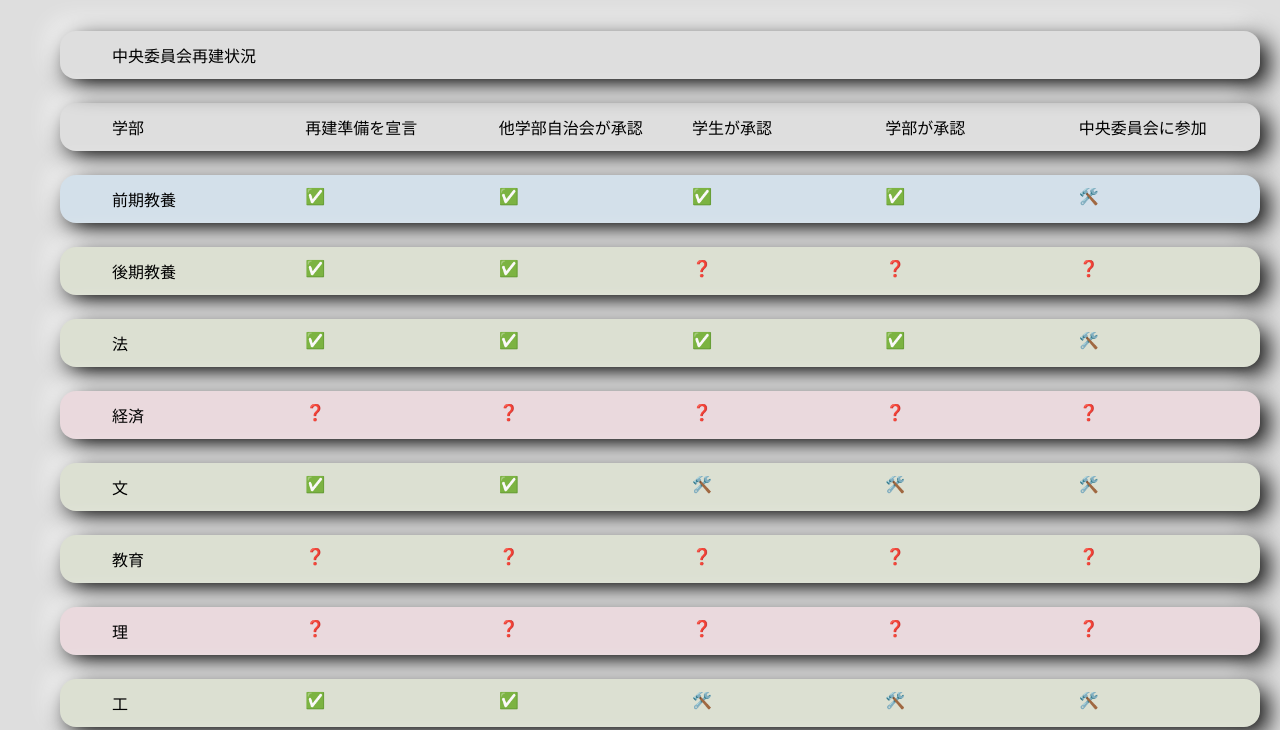
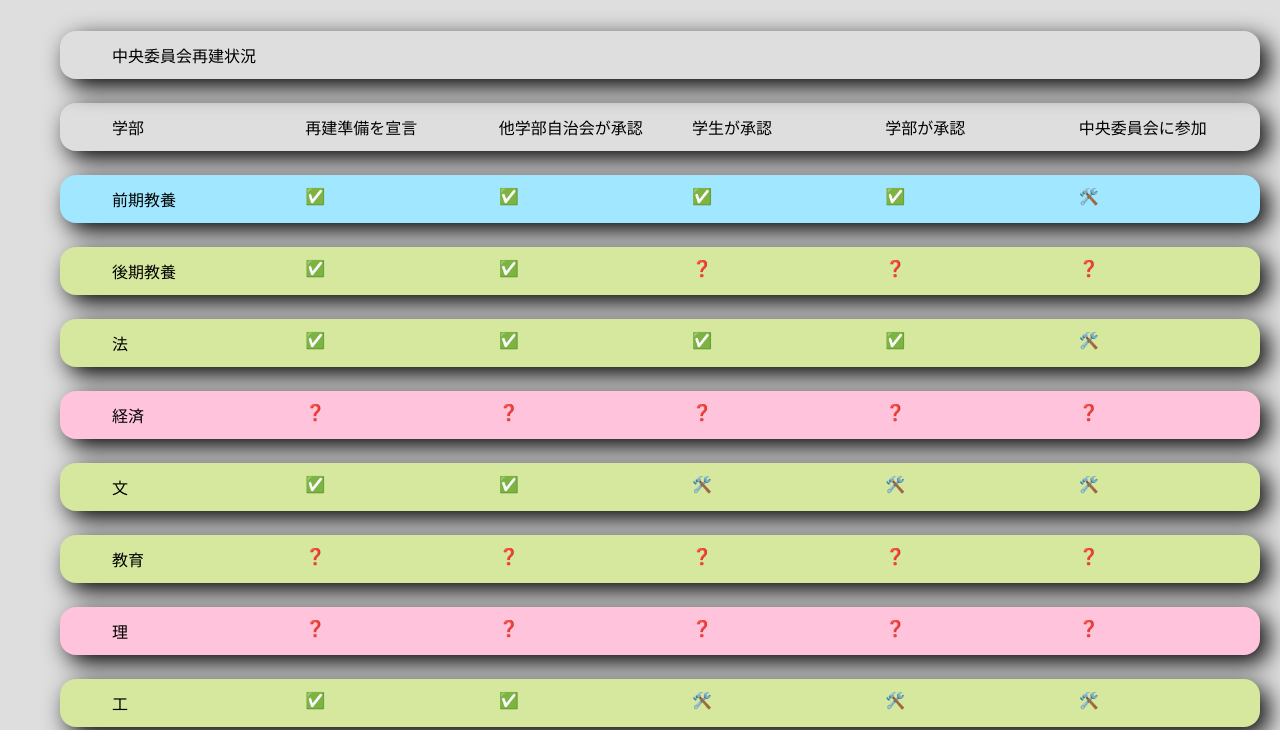
Before and after one commit to utjichi/roadmap, a plain HTML site: page index.html in a window 1280 px wide. Shown: the part 70-800 px from the top of the page. Drawn offline with Linux system fonts and the light colour scheme.

Commit message:
Update style.css

```diff
--- a/style.css
+++ b/style.css
@@ -1,6 +1,6 @@
 :root {
   --bg-l:90%;
-  --bg-c:0.02;
+  --bg-c:0.1;
   --row-shadow-offset-x: 8px;
   --row-shadow-offset-y: 8px;
   --row-shadow-blur:24px;
@@ -24,10 +24,7 @@ body{
   margin:12px;
   border-radius:1em;
   box-shadow:
-    var(--row-shadow-offset-x) var(--row-shadow-offset-y) var(--row-shadow-blur)
-            oklch(calc(100% - var(--bg-l) * 2) 0 none),
-    calc(0px - var(--row-shadow-offset-x)) calc(0px - var(--row-shadow-offset-y)) var(--row-shadow-blur)
-            oklch(100% 0 none);
+    var(--row-shadow-offset-x) var(--row-shadow-offset-y) var(--row-shadow-blur) oklch(calc(100% - var(--bg-l) * 2) 0 none);
   list-style-type:none;
 }
 
```
